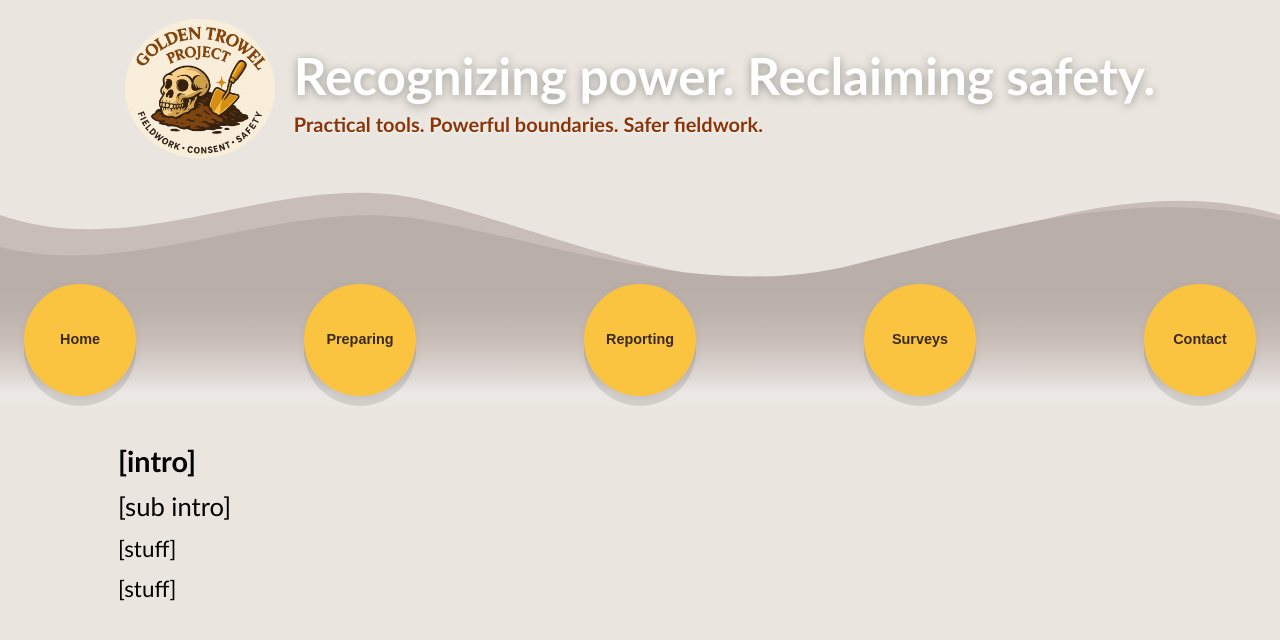
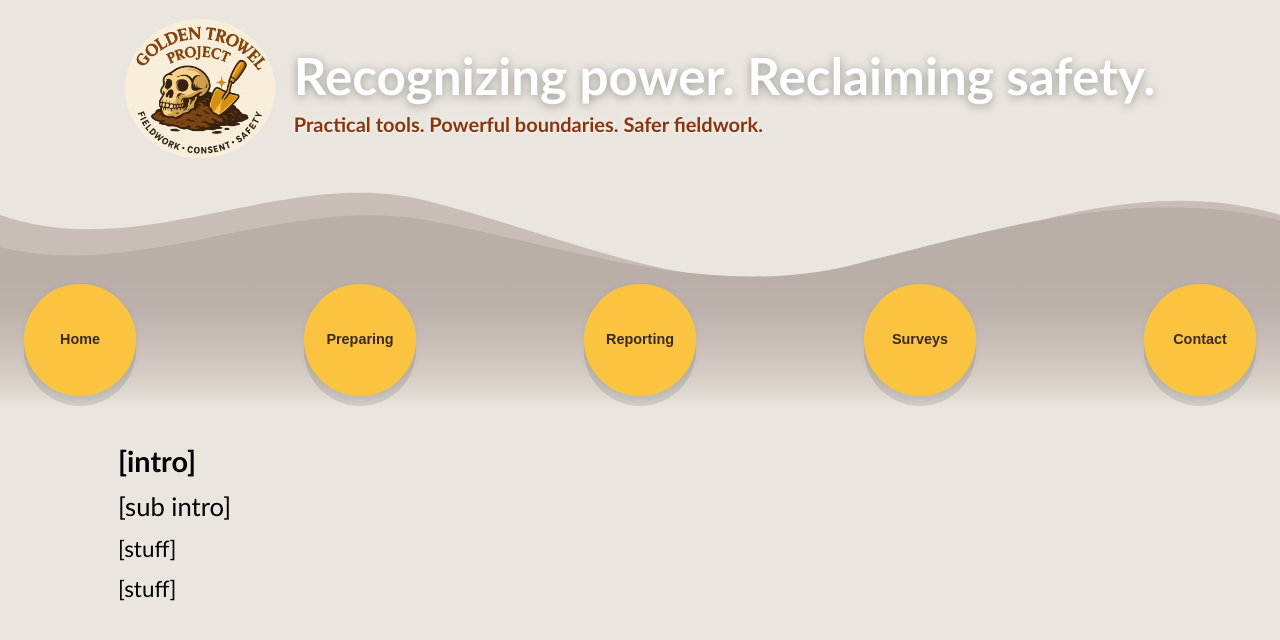
Before and after one commit to AnthroSafetyWarrior/GoldenTrowelProject, a Jekyll site: the page built from _pages/contact.html, in a window 1280 px wide. Shown: the top 640 px of the page. Built offline with Jekyll 4.4.1, drawn with Linux system fonts in a browser that asks for light colours.

```diff
--- a/_layouts/default.html
+++ b/_layouts/default.html
@@ -23,7 +23,7 @@
       --wave-mid:#c9beb7;
       --wave-dark:#baafa8;
       --band-grad-top:#baafa8;
-      --band-grad-mid:#baafa8;
+      --band-grad-mid:#cfc4bd;
       --band-grad-bottom:#eae6df;
     }
 /* Pull the buttons a bit closer to the crest */
@@ -92,8 +92,8 @@
     var(--wave-dark) 0%,
     color-mix(in srgb, var(--wave-dark) 75%, var(--wave-mid)) 22%,
     var(--wave-mid) 46%,
-    color-mix(in srgb, var(--wave-mid) 65%, #fff) 72%,
-    color-mix(in srgb, var(--wave-mid) 35%, #fff) 88%,
+    color-mix(in srgb, var(--wave-mid) 65%, #eae6dfff) 72%,
+    color-mix(in srgb, var(--wave-mid) 35%, #eae6dfff) 88%,
     #eae6dfff 100%   /* ← match body’s background near this area */
   );
     }
```
